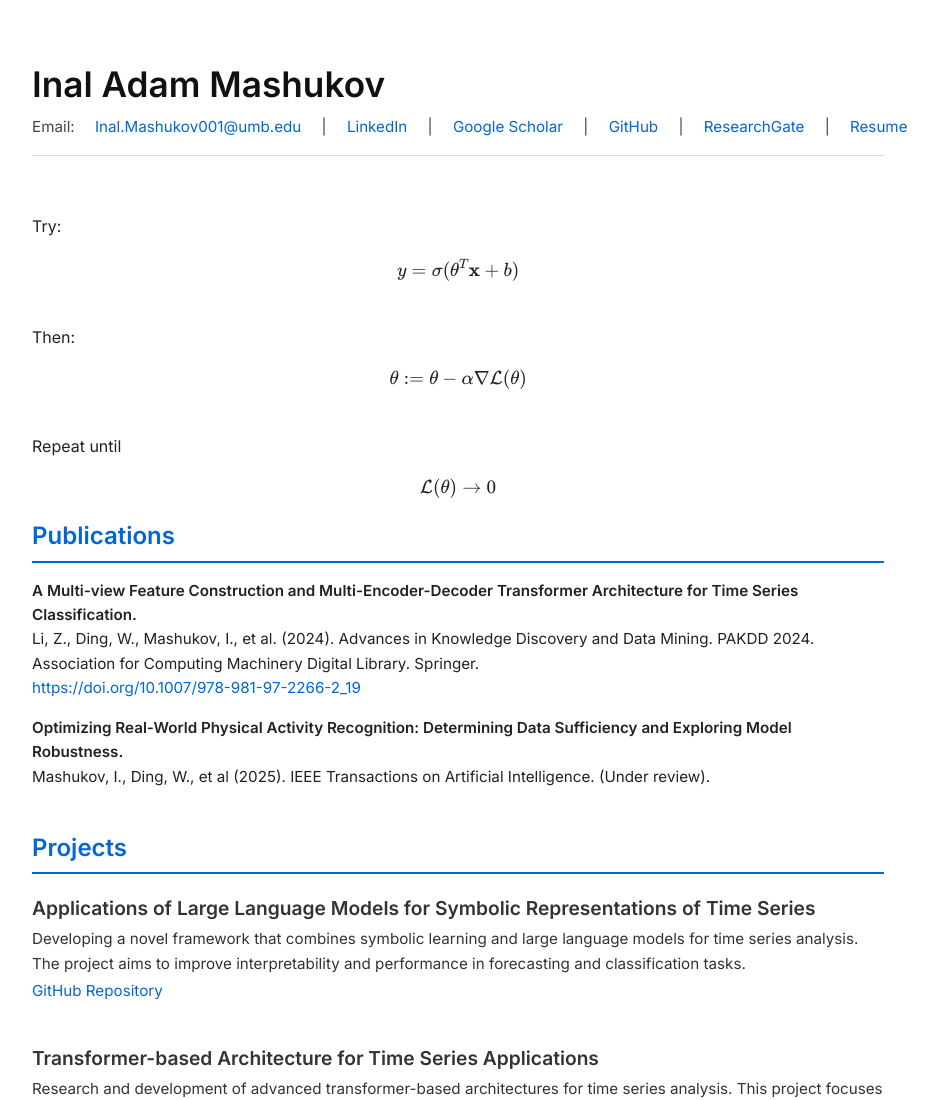
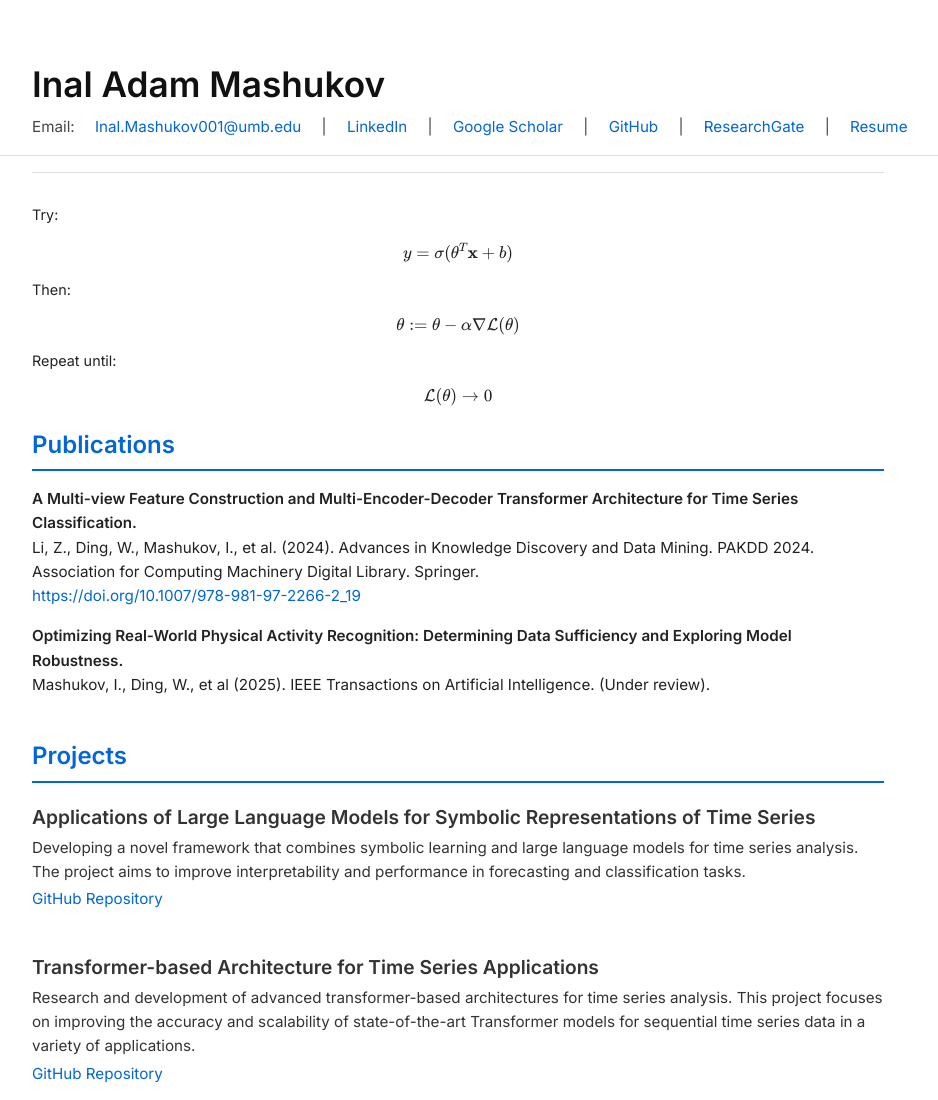
Before and after one commit to I-Adam-Mashukov/I-Adam-Mashukov.github.io, a plain HTML site: page index.html in a window 1280 px wide. Shown: the top 1100 px of the page, without its empty margins (182-1120 px from the left). Drawn offline with nearby package versions, Linux system fonts and the light colour scheme.

```diff
--- a/index.html
+++ b/index.html
@@ -7,6 +7,19 @@
   <title>Inal Adam Mashukov – Personal Website</title>
   <link href="https://fonts.googleapis.com/css2?family=Inter:wght@400;600&display=swap" rel="stylesheet" />
   <style>
+
+header::after {
+  content: "";
+  display: block;
+  height: 1px;
+  background-color: #ddd;
+  margin-top: 1rem;
+  width: 100vw; /* full screen width */
+  position: relative;
+  left: calc(-50vw + 50%); /* centers it */
+}
+
+
     /* Reset & base */
     * {
       box-sizing: border-box;
@@ -46,10 +59,12 @@
     header .contact-info {
       font-size: 0.95rem;
       color: #444;
+      width: 100%;
     }
     header .contact-info a {
       margin-left: 1rem;
       margin-right: 1rem;
+      width: 100%;
     }
 
     section {
@@ -172,16 +187,14 @@
 
   </header>
 
-
-      <p>
-        <br> Try: <br>
-    $$ y = \sigma(\theta^T \mathbf{x} + b) $$
-        <br> Then: <br>
-    $$ \theta := \theta - \alpha \nabla \mathcal{L}(\theta) $$
-        <br> Repeat until <br>
-      $$ \mathcal{L}(\theta) \to 0 $$
-    </p>
-
+<div style="font-size: 0.9rem; line-height: 1.4;">
+  <p>Try:</p>
+  $$ y = \sigma(\theta^T \mathbf{x} + b) $$
+  <p>Then:</p>
+  $$ \theta := \theta - \alpha \nabla \mathcal{L}(\theta) $$
+  <p>Repeat until:</p>
+  $$ \mathcal{L}(\theta) \to 0 $$
+</div>
 
   <section id="publications">
     <h2>Publications</h2>
@@ -241,6 +254,7 @@
         Artificial Intelligence Laboratory, Knowledge Discovery and Data Mining Laboratory, Department of Computer Science, University of Massachusetts Boston<br />
         Supervisors: Dr. Wei Ding, Dr. Ping Chen
       </div>
+    </div>
 
 
     <div class="role">
@@ -252,6 +266,7 @@
         Massachusetts General Hospital, Harvard Medical School<br />
         Supervisors: Dr. Shiqian Shen (Harvard Medical School, MGH)
       </div>
+          </div>
 
     <div class="role">
       <div class="role-header">
@@ -261,6 +276,7 @@
       <div class="role-org">
         Center for Statistical Computing, University of Massachusetts Boston
       </div>
+          </div>
   </section>
 
   <section id="skills">
@@ -327,6 +343,7 @@
       <div class="role-org">
         Department of Engineering, University of Massachusetts Boston
       </div>
+    </div>
 
   </section>
 
```
